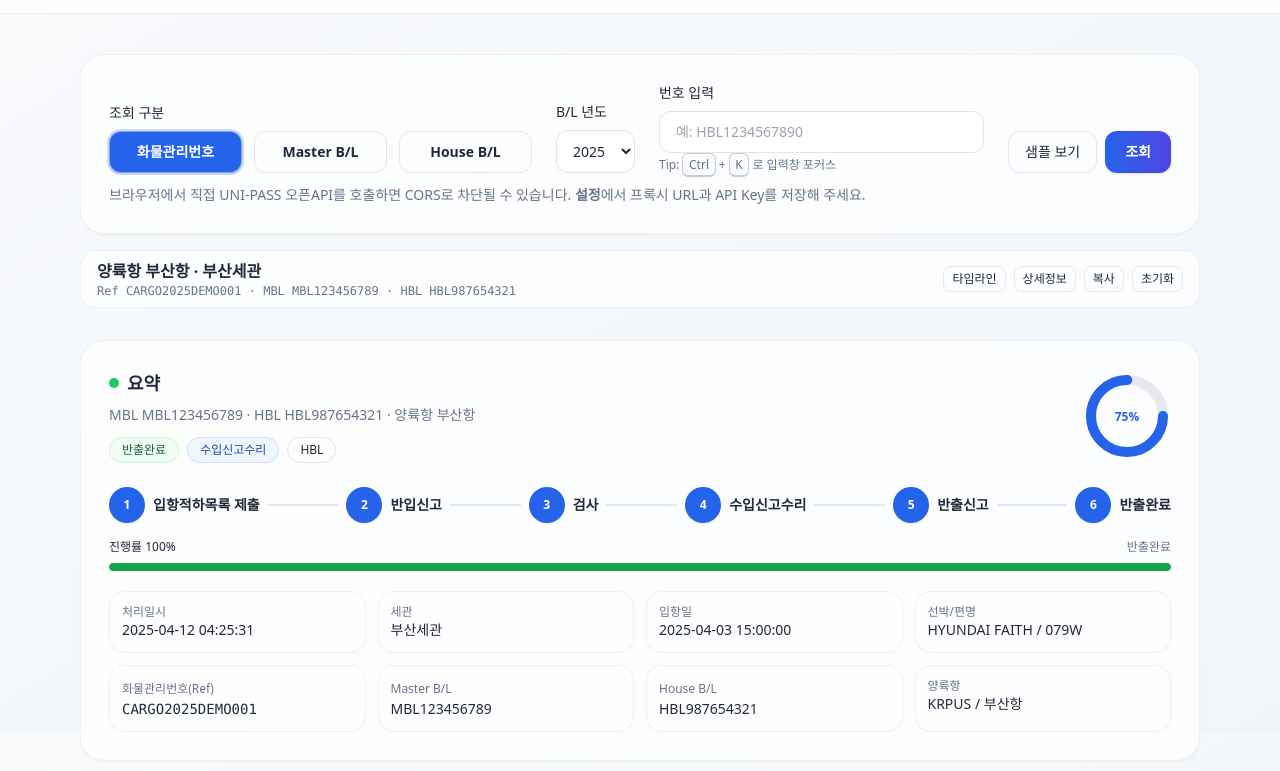
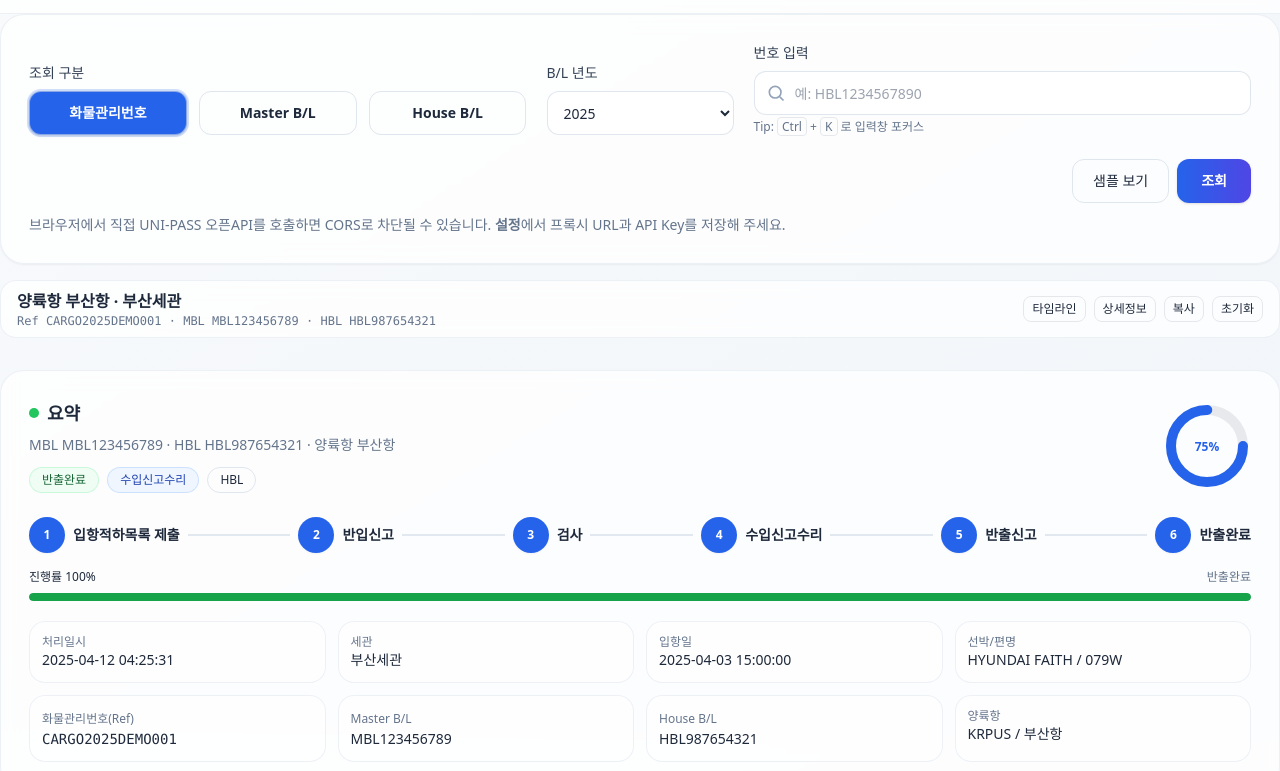
Before and after one commit to KBRIDGE05/KB-IMPORT, a plain HTML site: page index.html in a window 1280 px wide. Shown: the part 67-838 px from the top of the page. Drawn offline with nearby package versions, Linux system fonts and the light colour scheme; a web font is replaced by a local one.

Commit message:
Update index.html

```diff
--- a/index.html
+++ b/index.html
@@ -56,37 +56,69 @@
       </div>
     </header>
 
-    <!-- Main -->
-    <main class="mx-auto max-w-6xl px-4 py-6 sm:py-10">
-      <!-- Search Card -->
+<!-- Search Card (UPDATED for alignment & visibility) -->
 <section class="glass rounded-3xl border border-slate-200/60 dark:border-slate-800/80 p-5 sm:p-7 shadow-sm">
-        <div class="flex flex-col lg:flex-row lg:items-end gap-6">
-          <div class="grow">
-            <label class="block text-sm font-medium mb-2">조회 구분</label>
-            <div id="typeGroup" class="grid grid-cols-3 gap-2 sm:gap-3">
-              <button data-type="ref" class="type-btn rounded-xl border border-slate-300/60 dark:border-slate-700 px-3 py-2.5 text-sm font-semibold focus:outline-none focus:ring-2 focus:ring-blue-600/30 transition">화물관리번호</button>
-              <button data-type="mbl" class="type-btn rounded-xl border border-slate-300/60 dark:border-slate-700 px-3 py-2.5 text-sm font-semibold transition">Master B/L</button>
-              <button data-type="hbl" class="type-btn rounded-xl border border-slate-300/60 dark:border-slate-700 px-3 py-2.5 text-sm font-semibold transition">House B/L</button>
+  <div class="grid grid-cols-1 md:grid-cols-12 gap-4 md:gap-5 items-end">
+    <!-- 조회 구분 -->
+    <div class="md:col-span-5">
+      <label class="block text-[13px] sm:text-sm font-medium mb-2 text-slate-700 dark:text-slate-300">조회 구분</label>
+      <div id="typeGroup" role="radiogroup" class="grid grid-cols-3 gap-2 sm:gap-3">
+        <button data-type="ref"
+          class="type-btn h-11 rounded-xl border border-slate-300/60 dark:border-slate-700 px-3 text-sm font-semibold focus:outline-none focus-visible:ring-2 focus-visible:ring-blue-500/60 transition">
+          화물관리번호
+        </button>
+        <button data-type="mbl"
+          class="type-btn h-11 rounded-xl border border-slate-300/60 dark:border-slate-700 px-3 text-sm font-semibold focus:outline-none focus-visible:ring-2 focus-visible:ring-blue-500/60 transition">
+          Master B/L
+        </button>
+        <button data-type="hbl"
+          class="type-btn h-11 rounded-xl border border-slate-300/60 dark:border-slate-700 px-3 text-sm font-semibold focus:outline-none focus-visible:ring-2 focus-visible:ring-blue-500/60 transition">
+          House B/L
+        </button>
       </div>
     </div>
-          <div>
-            <label for="year" class="block text-sm font-medium mb-2">B/L 년도</label>
-            <select id="year" class="w-full rounded-xl border border-slate-300/60 dark:border-slate-700 bg-white dark:bg-slate-900 px-3 py-2.5 text-sm"></select>
+
+    <!-- B/L 년도 -->
+    <div class="md:col-span-2">
+      <label for="year" class="block text-[13px] sm:text-sm font-medium mb-2 text-slate-700 dark:text-slate-300">B/L 년도</label>
+      <select id="year"
+        class="h-11 w-full rounded-xl border border-slate-300/60 dark:border-slate-700 bg-white dark:bg-slate-900 px-3 text-sm focus:outline-none focus-visible:ring-2 focus-visible:ring-blue-500/60"></select>
     </div>
-          <div class="grow">
-            <label for="query" class="block text-sm font-medium mb-2">번호 입력</label>
-            <input id="query" type="text" inputmode="latin" placeholder="예: HBL1234567890" class="w-full rounded-xl border border-slate-300/60 dark:border-slate-700 bg-white dark:bg-slate-900 px-4 py-2.5 text-sm">
-            <p class="mt-1 text-xs text-slate-500">Tip: <span class="kbd">Ctrl</span> + <span class="kbd">K</span> 로 입력창 포커스</p>
+
+    <!-- 번호 입력 -->
+    <div class="md:col-span-5">
+      <label for="query" class="block text-[13px] sm:text-sm font-medium mb-2 text-slate-700 dark:text-slate-300">번호 입력</label>
+      <div class="relative">
+        <!-- 아이콘 -->
+        <svg class="pointer-events-none absolute left-3 top-1/2 -translate-y-1/2 h-5 w-5 text-slate-400"
+             viewBox="0 0 24 24" fill="none" stroke="currentColor" stroke-width="2" aria-hidden="true">
+          <circle cx="11" cy="11" r="7"></circle><line x1="21" y1="21" x2="16.65" y2="16.65"></line>
+        </svg>
+        <input id="query" type="text" inputmode="latin" placeholder="예: HBL1234567890"
+          class="h-11 w-full rounded-xl border border-slate-300/60 dark:border-slate-700 bg-white dark:bg-slate-900 pl-10 pr-3 text-sm focus:outline-none focus-visible:ring-2 focus-visible:ring-blue-500/60"
+          aria-describedby="queryHint">
       </div>
-          <div class="flex gap-2">
-            <button id="demoBtn" class="rounded-xl border border-slate-300/60 dark:border-slate-700 px-4 py-2.5 text-sm">샘플 보기</button>
-            <button id="searchBtn" class="rounded-xl bg-gradient-to-r from-blue-600 to-indigo-600 text-white px-5 py-2.5 text-sm font-semibold shadow hover:opacity-95">조회</button>
+      <p id="queryHint" class="mt-1 text-xs text-slate-500 dark:text-slate-400">
+        Tip: <span class="border rounded px-1">Ctrl</span> + <span class="border rounded px-1">K</span> 로 입력창 포커스
+      </p>
+    </div>
+
+    <!-- 액션 버튼 -->
+    <div class="md:col-span-12 flex justify-end gap-2 pt-1">
+      <button id="demoBtn" class="h-11 rounded-xl border border-slate-300/60 dark:border-slate-700 px-5 text-sm hover:bg-slate-100 dark:hover:bg-slate-800">
+        샘플 보기
+      </button>
+      <button id="searchBtn" class="h-11 rounded-xl bg-gradient-to-r from-blue-600 to-indigo-600 text-white px-6 text-sm font-semibold shadow hover:opacity-95">
+        조회
+      </button>
     </div>
   </div>
+
   <p class="mt-3 text-xs sm:text-sm text-slate-500 dark:text-slate-400">
     브라우저에서 직접 UNI-PASS 오픈API를 호출하면 CORS로 차단될 수 있습니다. <span class="font-semibold">설정</span>에서 프록시 URL과 API Key를 저장해 주세요.
   </p>
 </section>
+
 
       <!-- Sticky sub header for results navigation -->
       <div id="subHeader" class="hidden sticky top-[72px] z-30 mt-4">
```
Lines whose indentation alone changed are shown as unchanged.
